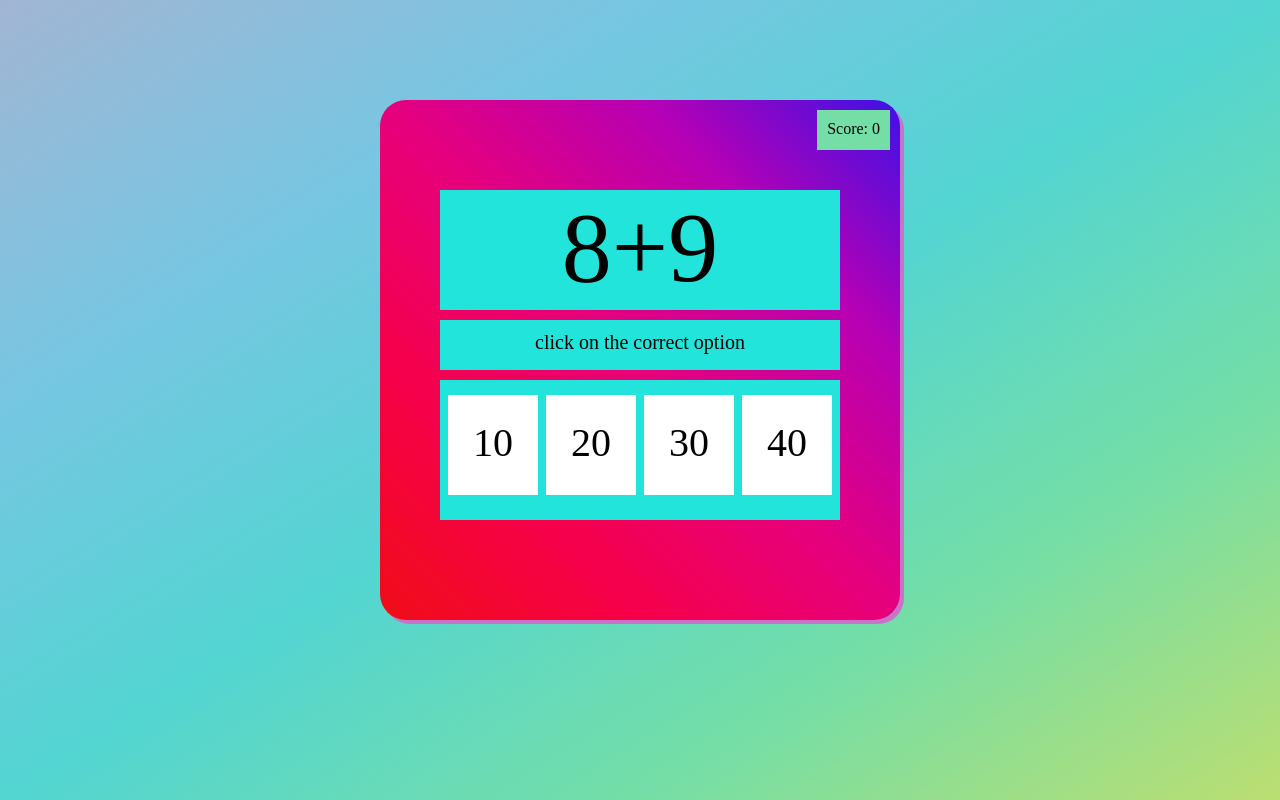
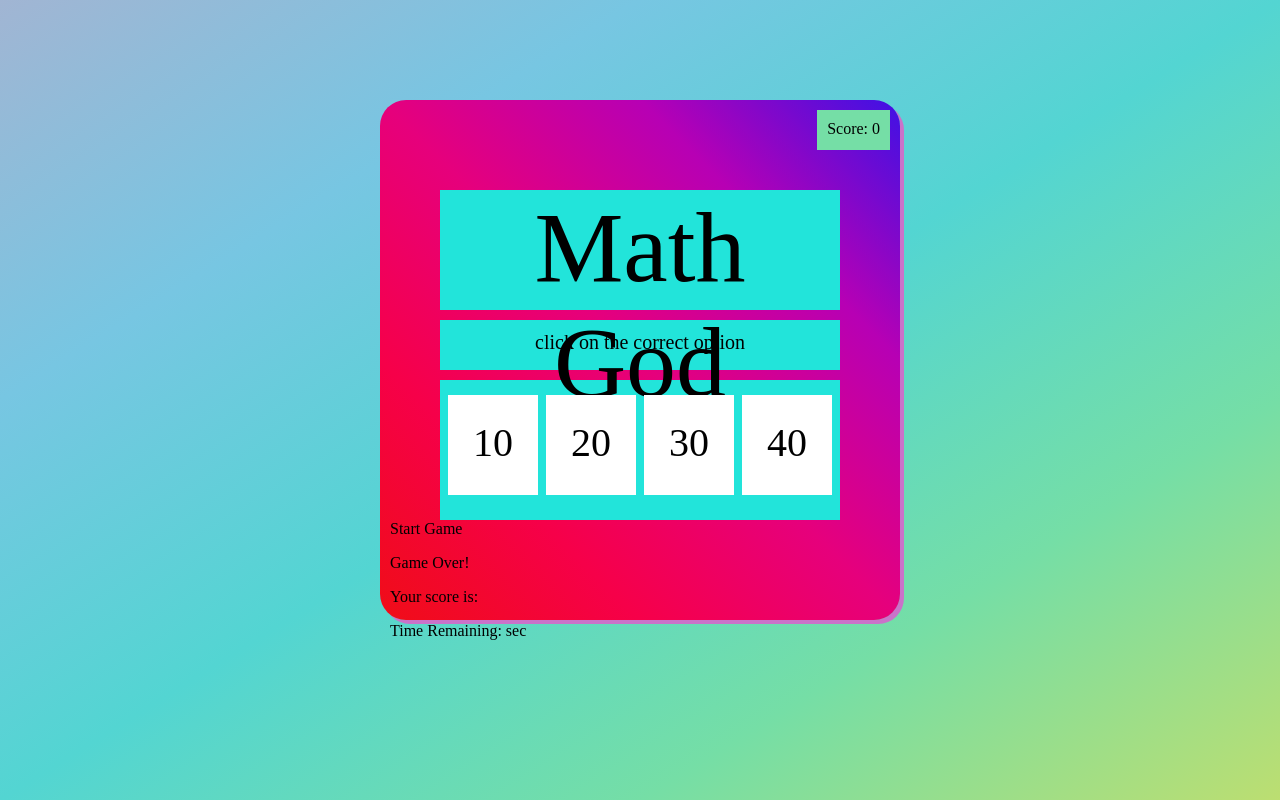
Before and after one commit to NeerajSingh7/Numbers-game, a plain HTML site: page index.html in a window 1280 px wide. Drawn offline with Linux system fonts and the light colour scheme.

Commit message:
Update index.html

```diff
--- a/index.html
+++ b/index.html
@@ -15,7 +15,7 @@
         <div id="correct">Correct</div>
         <div id="wrong">Try Again</div>
 
-        <div id="question">8+9</div>
+        <div id="question">Math God</div>
         <div id="instruction">click on the correct option</div>
 
         <div id="choices">
@@ -24,7 +24,16 @@
             <div id="box3" class="box">30</div>
             <div id="box4" class="box">40</div>
         </div>
+
+        <div id="startreset">Start Game</div>
+
+        <div id="gameover">
+            <p>Game Over!</p>
+            <p>Your score is: <span id="actualscore"></span></p>
+        </div>
+
+        <div id="timeremaining">Time Remaining: <span id="timeremainingvalue"></span> sec</div>
     </div>
-
+    <script src="script.js"></script>
 </body>
 </html>
```
